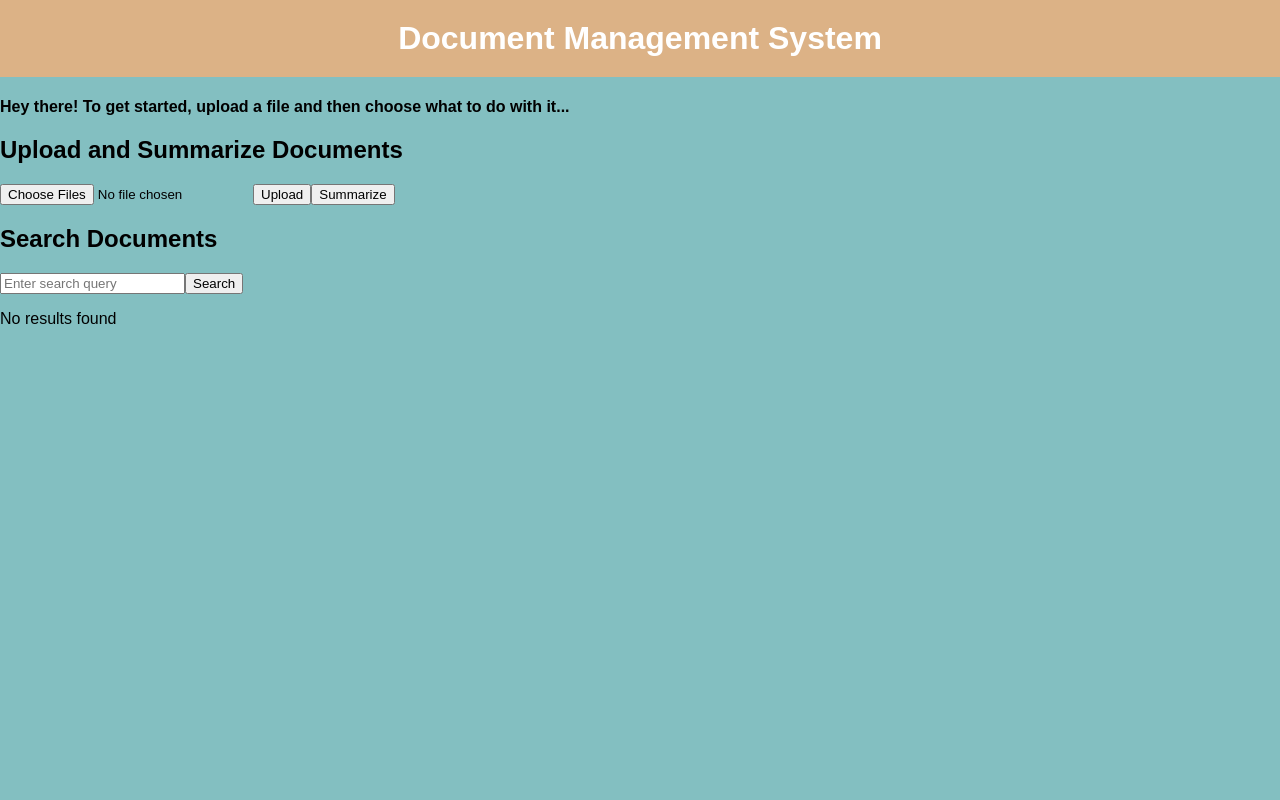
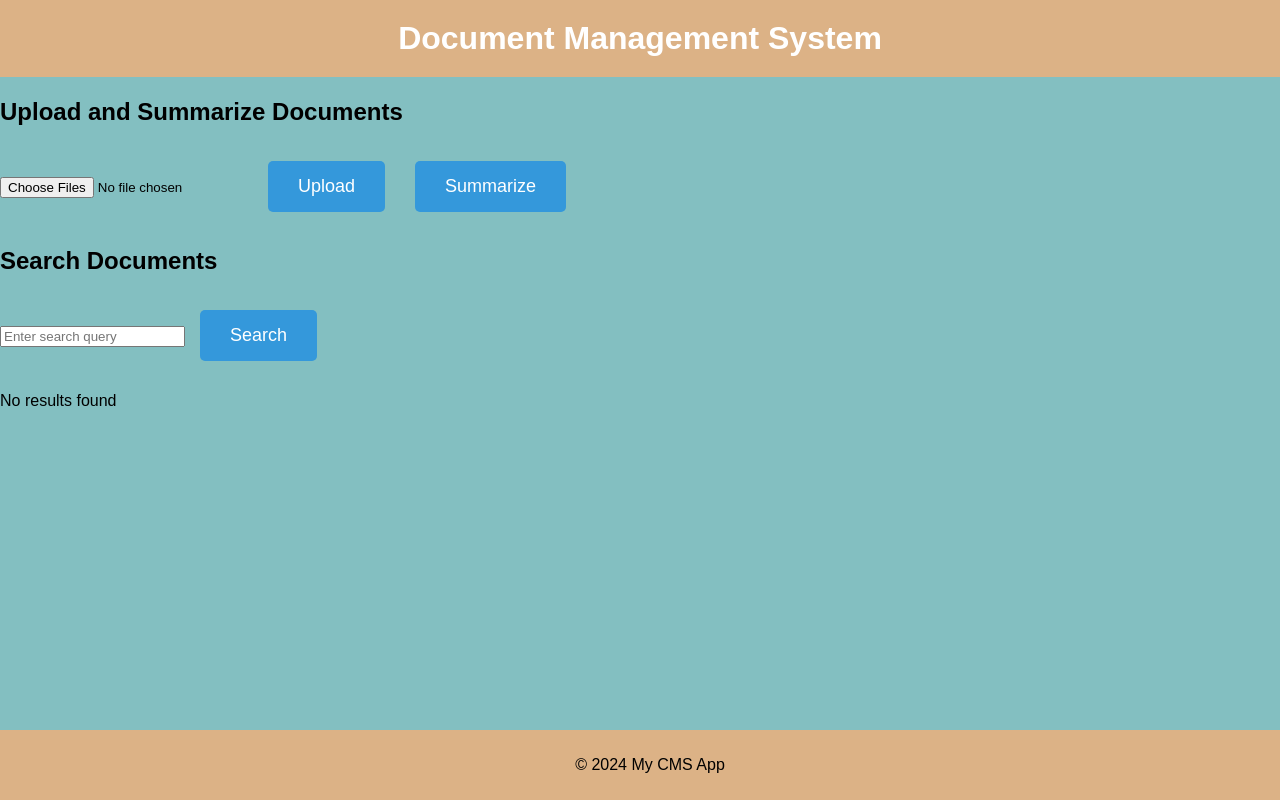
Before and after one commit to kdesai58/CMS_webpage, a React (Create React App) app in the folder my-cms-frontend/: page / in a window 1280 px wide. Built offline with nearby package versions, Linux system fonts and the light colour scheme.

Commit message:
Added buttons for the upload, summarize and search functions (search function does not work yet)

```diff
--- a/my-cms-frontend/src/App.js
+++ b/my-cms-frontend/src/App.js
@@ -1,16 +1,38 @@
-import React from 'react';
+import React, { useState } from 'react';
 import UploadPage from './components/UploadPage';
 import SearchPage from './components/SearchPage';
 
 function App() {
+    const [summaries, setSummaries] = useState([]);  // State to store summaries
+
     return (
-        <div>
-            <h1>Document Management System</h1>
-            <b>
-                <p>Hey there! To get started, upload a file and then choose what to do with it...</p>
-            </b>
-            <UploadPage />
-            <SearchPage />
+        <div className="app-container">
+            <header className="header">
+                <h1>Document Management System</h1>
+            </header>
+
+            <main className="content">
+                <UploadPage setSummaries={setSummaries} />  {/* Passing setSummaries to UploadPage */}
+                <SearchPage />
+
+                {/* Display summaries directly below the UploadPage */}
+                {summaries.length > 0 && (
+                    <div>
+                        <h3>Summaries:</h3>
+                        <ul>
+                            {summaries.map((summary, index) => (
+                                <li key={index}>
+                                    <strong>{summary.filename}:</strong> {summary.summary}
+                                </li>
+                            ))}
+                        </ul>
+                    </div>
+                )}
+            </main>
+
+            <footer className="footer">
+                <p>&copy; 2024 My CMS App</p>
+            </footer>
         </div>
     );
 }
--- a/my-cms-frontend/src/index.css
+++ b/my-cms-frontend/src/index.css
@@ -1,11 +1,12 @@
+/* General body styles */
 body {
   margin: 0;
   font-family: Arial, sans-serif;
-  margin: 0;
   padding: 0;
   background-color: rgb(131, 191, 193);
 }
 
+/* Header styling */
 h1 {
   color: white;
   text-align: center;
@@ -14,17 +15,36 @@ h1 {
   background-color: #dcb286;
 }
 
+/* Footer styling */
 .footer {
   background-color: #dcb286;
   color: black;
   text-align: center;
+  position: fixed;
   padding: 10px;
   left: 0;
   bottom: 0;
   width: 100%;
 }
 
+/* Style for buttons */
+button {
+  font-size: 18px;             /* Increase font size */
+  padding: 15px 30px;          /* Add more padding */
+  margin: 15px;                /* Add space around buttons */
+  background-color: #3498db;   /* Set a nice color */
+  color: white;                /* Text color */
+  border: none;                /* Remove border */
+  border-radius: 5px;          /* Rounded corners */
+  cursor: pointer;             /* Change cursor to pointer */
+  transition: background-color 0.3s ease; /* Smooth transition for hover effect */
+}
+
+button:hover {
+  background-color: #2980b9;   /* Darker shade on hover */
+}
+
+/* Style for code block */
 code {
-  font-family: source-code-pro, Menlo, Monaco, Consolas, 'Courier New',
-    monospace;
+  font-family: source-code-pro, Menlo, Monaco, Consolas, 'Courier New', monospace;
 }
```
Also changed, not shown: 4 other files (tests, documents, lock files or other folders).
